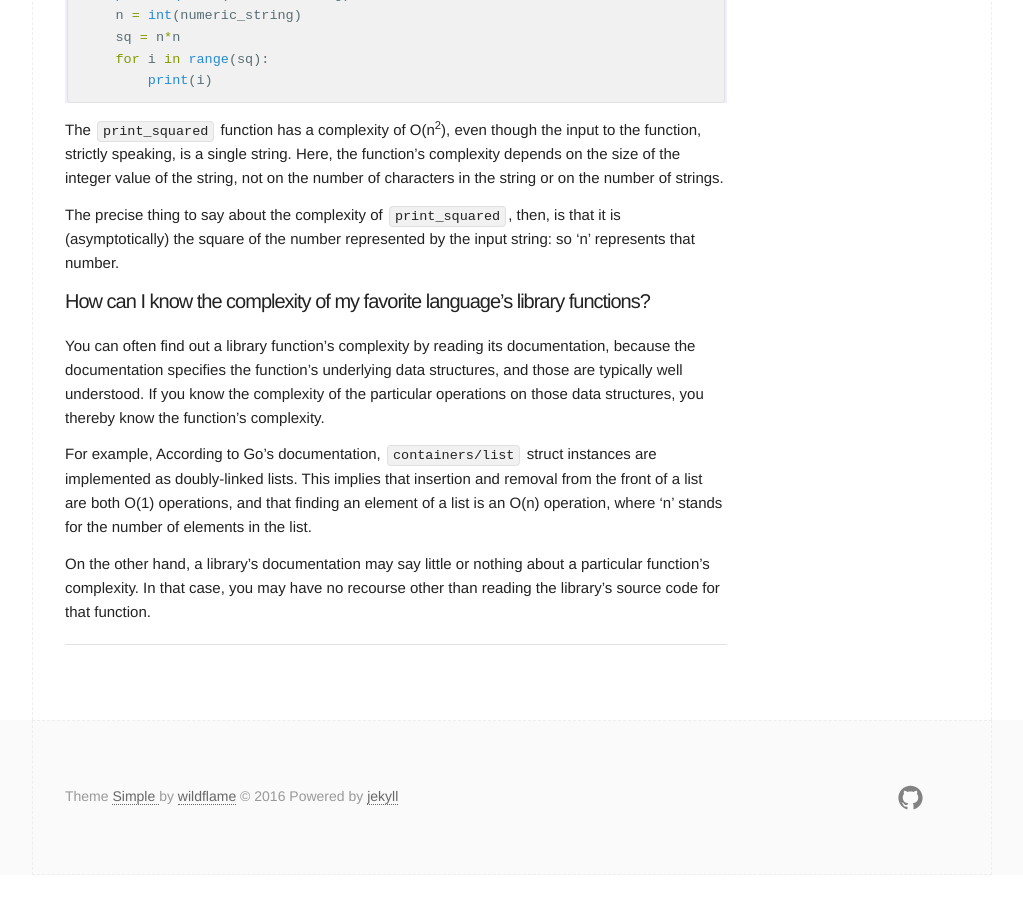
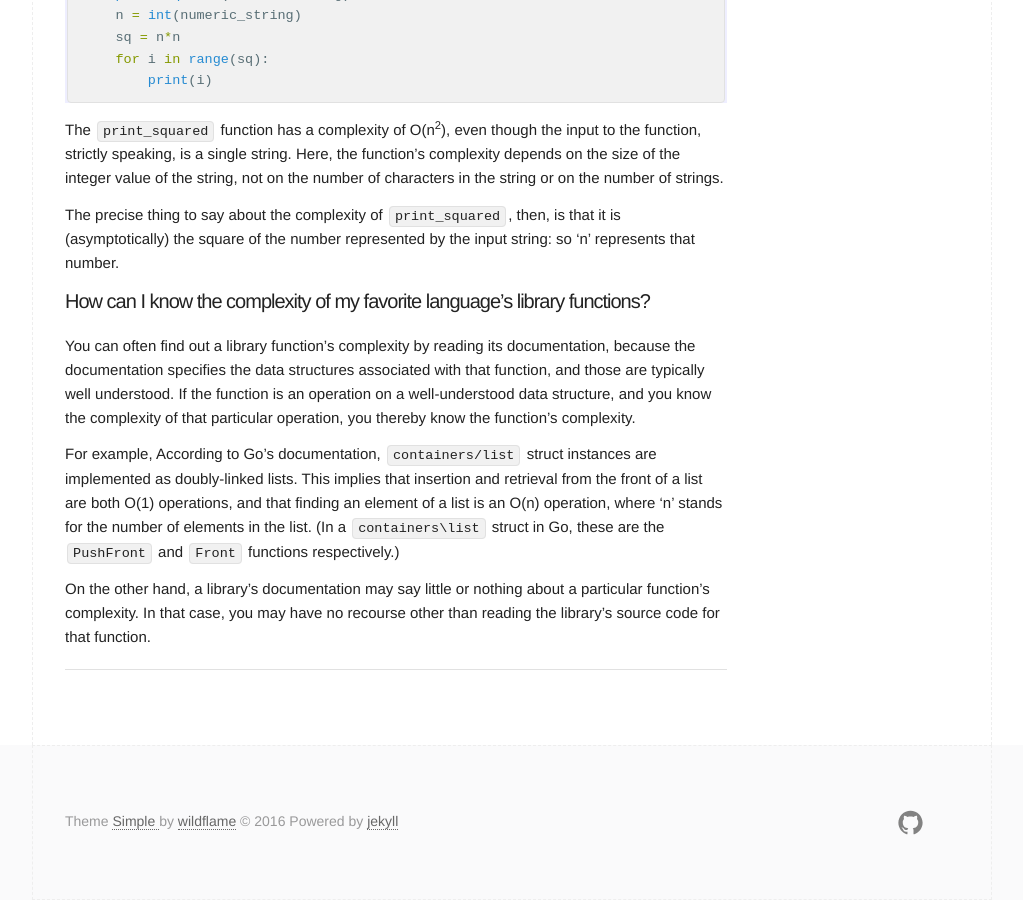
Before and after one commit to adamvinueza/adamvinueza.github.io, a Jekyll site: the page built from _posts/2019-03-29-big-o-faq.md, in a window 1280 px wide and 900 px high, scrolled down 1178 px. Shown: the whole window, without its empty margins (128-1151 px from the left). Built offline with Jekyll 4.4.1, drawn with Linux system fonts in a browser that asks for light colours; before the commit the page ends 2053 px from its top, so only the background shows below that.

Commit message:
Clarified library function complexity graf

```diff
--- a/_posts/2019-03-29-big-o-faq.md
+++ b/_posts/2019-03-29-big-o-faq.md
@@ -72,16 +72,18 @@ so 'n' represents that number.
 ### How can I know the complexity of my favorite language's library functions?
 
 You can often find out a library function's complexity by reading its
-documentation, because the documentation specifies the function's underlying
-data structures, and those are typically well understood. If you know the
-complexity of the particular operations on those data structures, you thereby
-know the function's complexity.
+documentation, because the documentation specifies the data structures
+associated with that function, and those are typically well understood. If the
+function is an operation on a well-understood data structure, and you know the
+complexity of that particular operation, you thereby know the function's
+complexity.
 
 For example, According to Go's documentation, `containers/list` struct instances
-are implemented as doubly-linked lists. This implies that insertion and removal
-from the front of a list are both O(1) operations, and that finding an element
-of a list is an O(n) operation, where 'n' stands for the number of elements in
-the list.
+are implemented as doubly-linked lists. This implies that insertion and
+retrieval from the front of a list are both O(1) operations, and that finding an
+element of a list is an O(n) operation, where 'n' stands for the number of
+elements in the list. (In a `containers\list` struct in Go, these are the
+`PushFront` and `Front` functions respectively.)
 
 On the other hand, a library's documentation may say little or nothing about a
 particular function's complexity. In that case, you may have no recourse other
```
